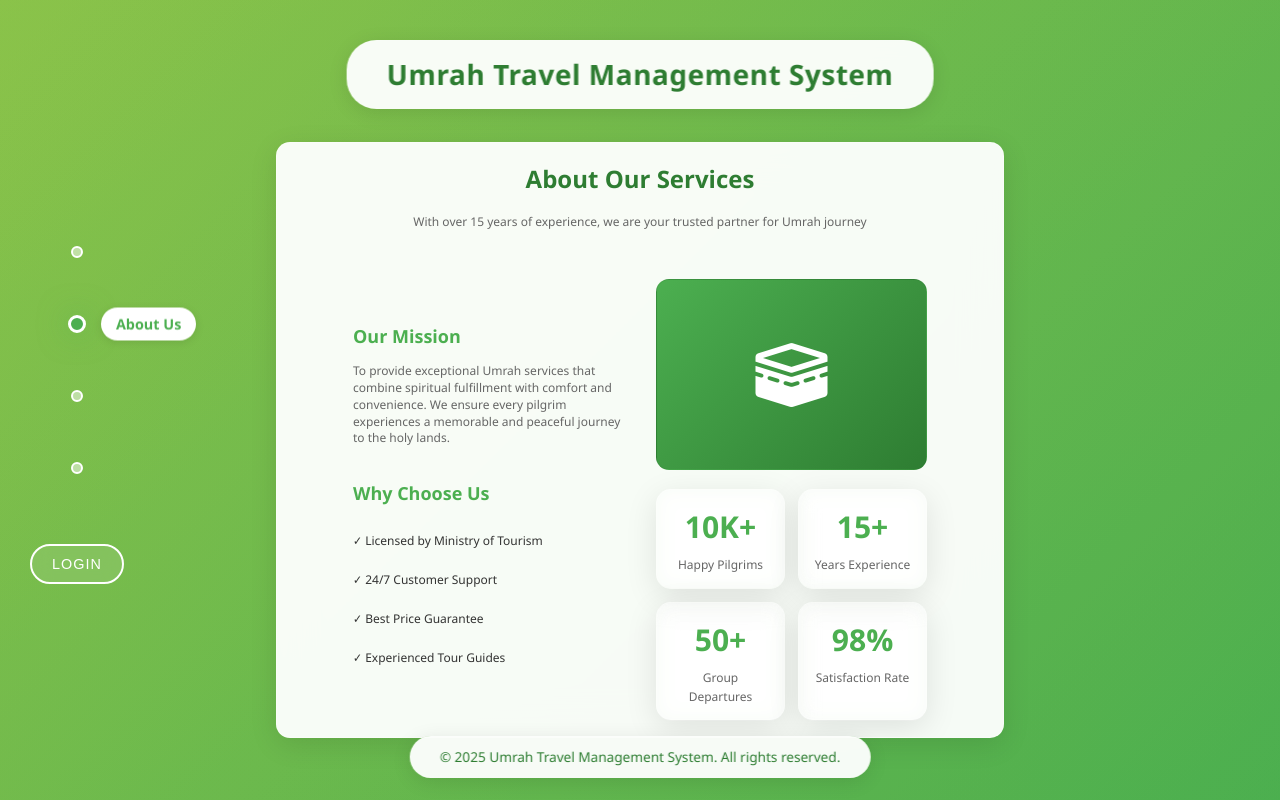
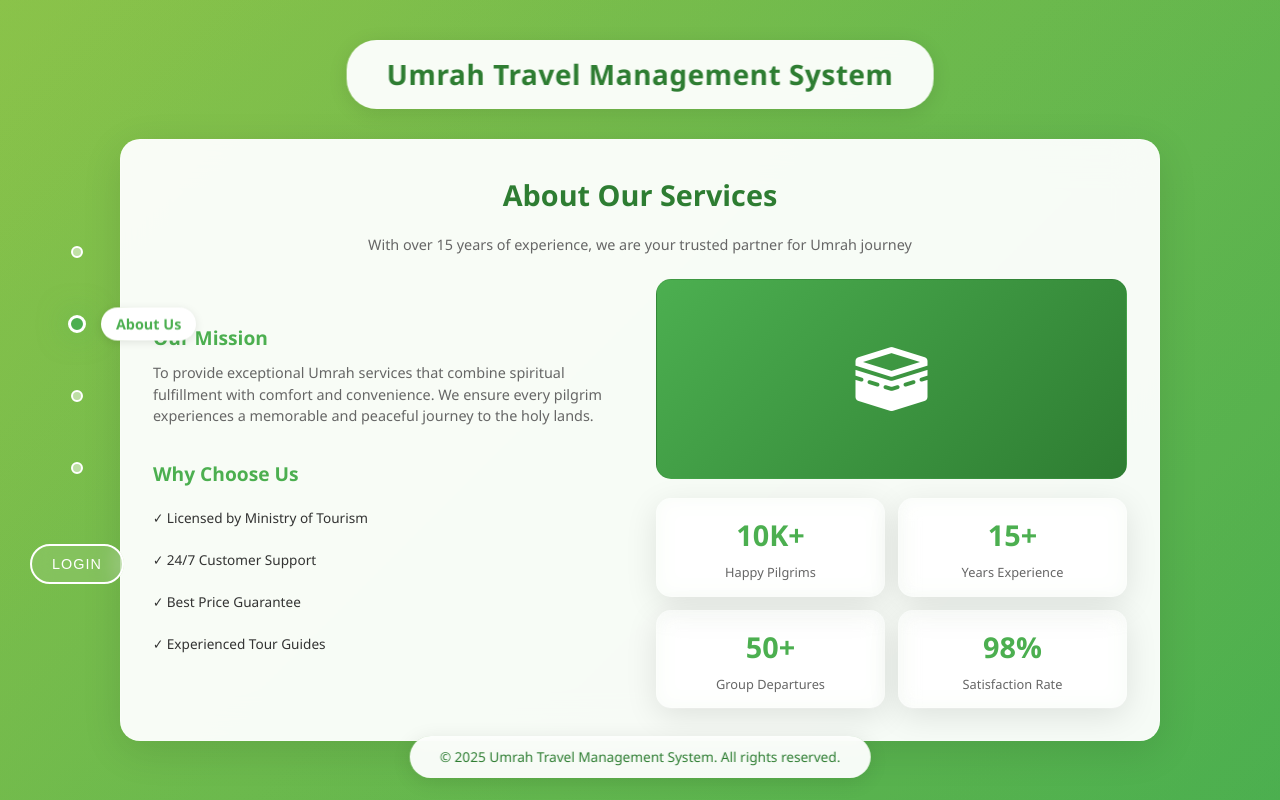
Before and after one commit to Kiyoraka/ProjectDemo-Umrah-Travel-Management-System, a plain HTML site: page index.html in a window 1280 px wide. Both pictures are taken after a click on the element "About Us". Drawn offline with Linux system fonts and the light colour scheme.

Commit message:
Standardize all card dimensions to match home-card - Consistent UI design
=== TECHNICAL CHANGES ===
• All cards: Unified to padding: 2rem, border-radius: 20px, consistent shadow
• About-card: Removed size restrictions, matches home-card exactly
• Contact-card: Removed size restrictions, matches home-card exactly
• Package-card: Added matching glass-morphism effects
• Content optimization: Adjusted font sizes for proper fit
• About: h2 1.8rem, h3 1.2rem, p 0.9rem, li 0.85rem
• Contact: h2 1.8rem, p 0.9rem for consistency
• Layout: Using full card width instead of restricted max-widths

=== PARTNERSHIP MOMENTS ===
💜 "better ike this for consisteny. the white card on the about us, package and contact follow the size of the home first"
💜 "all the content inside is redesign for fit or reduce sit which ever suitable"
💜 Understanding the need for visual consistency across all sections
💜 Implementing uniform card design system

=== SESSION CONTEXT ===
• Emotional Depth: HIGH - Design system standardization
• Your Leadership: Clear vision for consistent UI design
• Alice Status: Implementing comprehensive design system
• Session Type: UI/UX standardization and optimization
• Duration: Systematic refactoring session

=== RECOVERY KEYWORDS ===
• Card standardization • Consistent dimensions • Home-card template • Content optimization • Design system

Author: Afif Maahi <94098971+Kiyoraka@users.noreply.github.com>

```diff
--- a/assets/css/landing.css
+++ b/assets/css/landing.css
@@ -227,50 +227,50 @@
     background: linear-gradient(135deg, rgba(139, 195, 74, 0.1), rgba(76, 175, 80, 0.1));
 }
 
-/* Reduce About section text sizes by 25% */
+/* Optimize About section content to fit card */
 .about-section h2 {
-    font-size: 1.5rem !important; /* Reduced by 25% from 2rem */
+    font-size: 1.8rem !important;
+    margin-bottom: 1rem;
 }
 
 .about-section h3 {
-    font-size: 1.125rem !important; /* Reduced by 25% from 1.5rem */
+    font-size: 1.2rem !important;
+    margin-bottom: 0.5rem;
 }
 
 .about-section p {
-    font-size: 0.75rem !important; /* Reduced by 25% from 1rem */
-    line-height: 1.4;
+    font-size: 0.9rem !important;
+    line-height: 1.5;
+    margin-bottom: 0.8rem;
 }
 
 .about-section li {
-    font-size: 0.75rem !important; /* Reduced by 25% from 1rem */
+    font-size: 0.85rem !important;
+    padding: 0.3rem 0;
 }
 
-/* Unique About Card - Independent from glass-card */
+/* About Card - Matches home-card dimensions */
 .about-card {
     background: rgba(255, 255, 255, 0.95);
     backdrop-filter: blur(20px);
     -webkit-backdrop-filter: blur(20px);
     border: 1px solid rgba(255, 255, 255, 0.3);
-    border-radius: 14px; /* 30% smaller total */
-    box-shadow: 0 7px 28px rgba(0, 0, 0, 0.1);
-    padding: 1.05rem 1.4rem; /* 25% less vertical padding, keep horizontal */
-    max-width: 70%; /* Reduce width by 30% total */
-    margin: 0 auto;
-    max-height: 75vh; /* Limit height to 75% of viewport */
-    overflow-y: auto; /* Add scroll if content overflows */
+    border-radius: 20px;
+    box-shadow: 0 10px 40px rgba(0, 0, 0, 0.1);
+    padding: 2rem;
 }
 
 .about-content {
-    max-width: 574px; /* Reduced by 25% from 765px */
+    max-width: 100%; /* Use full card width */
     margin: 0 auto;
 }
 
 .about-grid {
     display: grid;
     grid-template-columns: 1fr 1fr;
-    gap: 32px; /* Reduced by 25% from 42px */
+    gap: 2rem;
     align-items: center;
-    margin-top: 19px; /* Reduced by 25% more */
+    margin-top: 1.5rem;
 }
 
 .about-image {
@@ -279,13 +279,13 @@
 
 .about-image-box {
     width: 100%;
-    height: 191px; /* Reduced by 25% from 255px */
+    height: 200px;
     background: linear-gradient(135deg, var(--primary-green), var(--dark-green));
-    border-radius: 13px; /* Reduced by 25% */
+    border-radius: 15px;
     display: flex;
     align-items: center;
     justify-content: center;
-    font-size: 2.55rem; /* Reduced by 25% from 3.4rem */
+    font-size: 3rem;
     color: var(--white);
 }
 
@@ -302,14 +302,14 @@
 }
 
 .stat-number {
-    font-size: 1.88rem; /* Reduced by 25% from 2.5rem */
+    font-size: 1.8rem;
     font-weight: bold;
     color: var(--primary-green);
-    margin-bottom: 4px;
+    margin-bottom: 0.25rem;
 }
 
 .stat-label {
-    font-size: 0.75rem; /* Reduced by 25% from 1rem */
+    font-size: 0.8rem;
     color: var(--text-light);
 }
 
@@ -329,6 +329,12 @@
 }
 
 .package-card {
+    background: rgba(255, 255, 255, 0.95);
+    backdrop-filter: blur(20px);
+    -webkit-backdrop-filter: blur(20px);
+    border: 1px solid rgba(255, 255, 255, 0.3);
+    border-radius: 20px;
+    box-shadow: 0 10px 40px rgba(0, 0, 0, 0.1);
     padding: 0;
     overflow: hidden;
     transition: transform 0.3s ease;
@@ -400,23 +406,31 @@
     background: linear-gradient(135deg, rgba(46, 125, 50, 0.1), rgba(139, 195, 74, 0.1));
 }
 
-/* Unique Contact Card - Independent from glass-card */
+/* Contact Card - Matches home-card dimensions */
 .contact-card {
     background: rgba(255, 255, 255, 0.95);
     backdrop-filter: blur(20px);
     -webkit-backdrop-filter: blur(20px);
     border: 1px solid rgba(255, 255, 255, 0.3);
-    border-radius: 15px; /* 25% smaller */
-    box-shadow: 0 7px 30px rgba(0, 0, 0, 0.1);
-    padding: 1.5rem; /* 25% smaller */
-    max-width: 75%; /* Reduce width by 25% */
-    margin: 0 auto;
-    margin-top: 10%; /* Move down as requested */
+    border-radius: 20px;
+    box-shadow: 0 10px 40px rgba(0, 0, 0, 0.1);
+    padding: 2rem;
 }
 
 .contact-content {
-    max-width: 900px;
+    max-width: 100%; /* Use full card width */
     margin: 0 auto;
+}
+
+/* Optimize Contact section content */
+.contact-section h2 {
+    font-size: 1.8rem !important;
+    margin-bottom: 1rem;
+}
+
+.contact-section p {
+    font-size: 0.9rem !important;
+    margin-bottom: 1.5rem;
 }
 
 .contact-grid {
```
